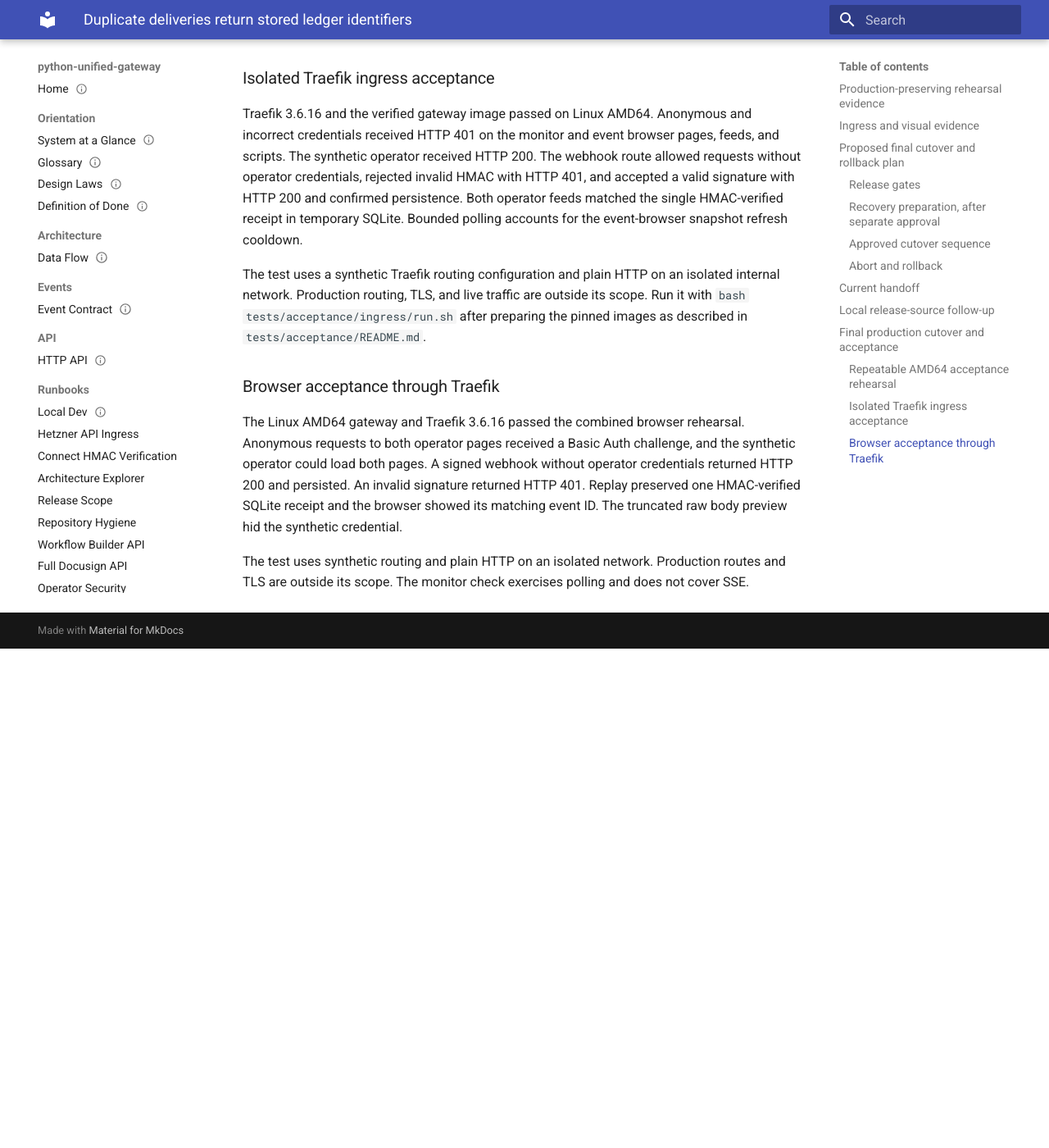
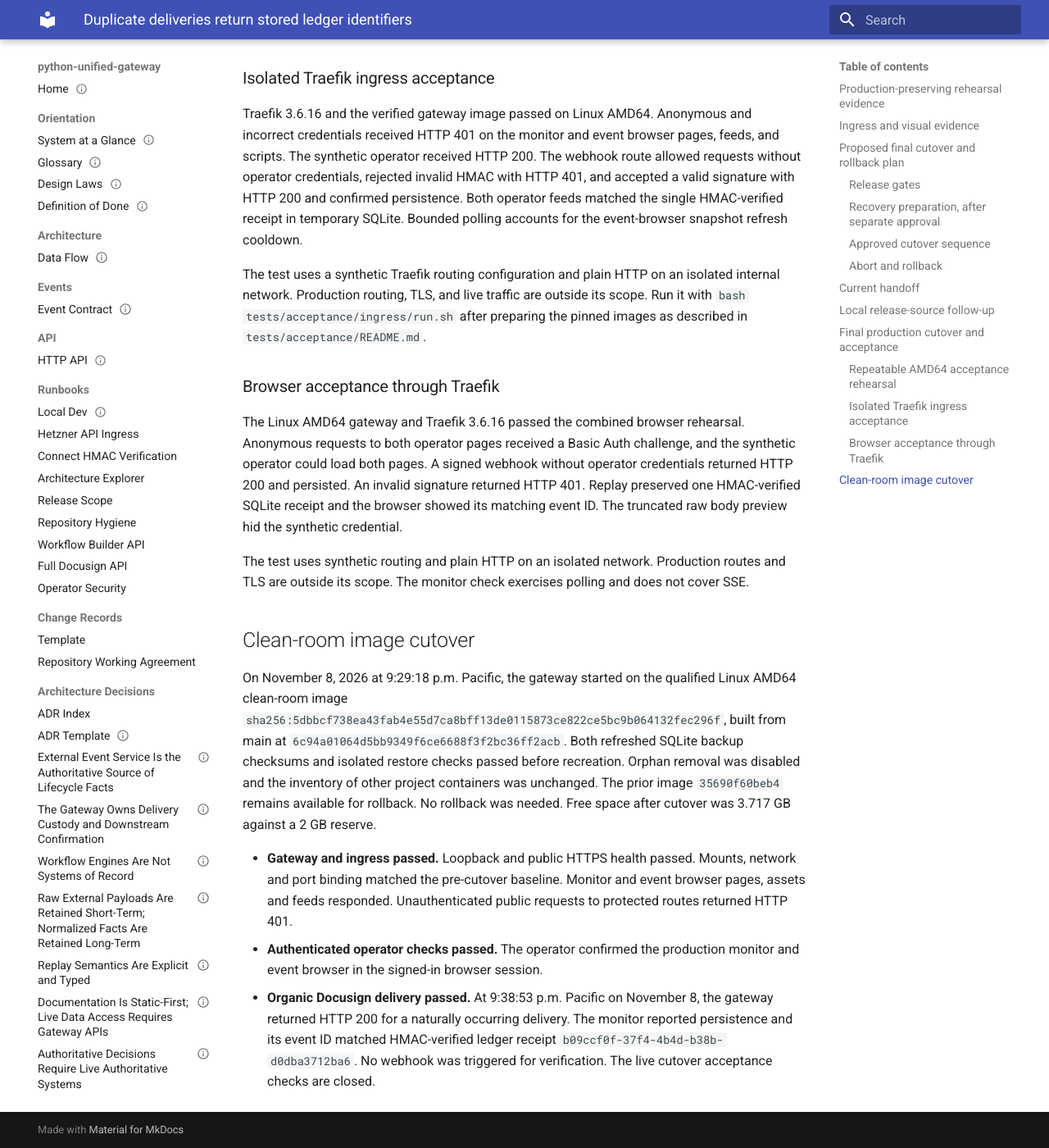
Before and after one commit to toms-iam-demos/python-unified-gateway, an MkDocs documentation site: the page built from docs/changes/2026-11-08-duplicate-delivery-identifiers.md, in a window 1280 px wide and 1400 px high, scrolled down 8723 px. Shown: the whole window at 82% size. Built offline with MkDocs 1.6.1 and Material for MkDocs 9.7.7, drawn with Linux system fonts in a browser that asks for light colours; before the commit the page ends 9514 px from its top, so only the background shows below that.

Commit message:
Record clean-room cutover and live acceptance

```diff
--- a/docs/changes/2026-11-08-duplicate-delivery-identifiers.md
+++ b/docs/changes/2026-11-08-duplicate-delivery-identifiers.md
@@ -133,3 +133,27 @@
 The test uses synthetic routing and plain HTTP on an isolated network.
 Production routes and TLS are outside its scope. The monitor check exercises
 polling and does not cover SSE.
+
+## Clean-room image cutover
+
+On November 8, 2026 at 9:29:18 p.m. Pacific, the gateway started on the
+qualified Linux AMD64 clean-room image
+`sha256:5dbbcf738ea43fab4e55d7ca8bff13de0115873ce822ce5bc9b064132fec296f`,
+built from main at `6c94a01064d5bb9349f6ce6688f3f2bc36ff2acb`. Both refreshed
+SQLite backup checksums and isolated restore checks passed before recreation.
+Orphan removal was disabled and the inventory of other project containers
+was unchanged. The prior image `35690f60beb4` remains available for rollback.
+No rollback was needed. Free space after cutover was 3.717 GB against a 2 GB
+reserve.
+
+- **Gateway and ingress passed.** Loopback and public HTTPS health passed.
+  Mounts, network and port binding matched the pre-cutover baseline. Monitor
+  and event browser pages, assets and feeds responded. Unauthenticated public
+  requests to protected routes returned HTTP 401.
+- **Authenticated operator checks passed.** The operator confirmed the
+  production monitor and event browser in the signed-in browser session.
+- **Organic Docusign delivery passed.** At 9:38:53 p.m. Pacific on November 8,
+  the gateway returned HTTP 200 for a naturally occurring delivery. The
+  monitor reported persistence and its event ID matched HMAC-verified ledger
+  receipt `b09ccf0f-37f4-4b4d-b38b-d0dba3712ba6`. No webhook was triggered
+  for verification. The live cutover acceptance checks are closed.
```
